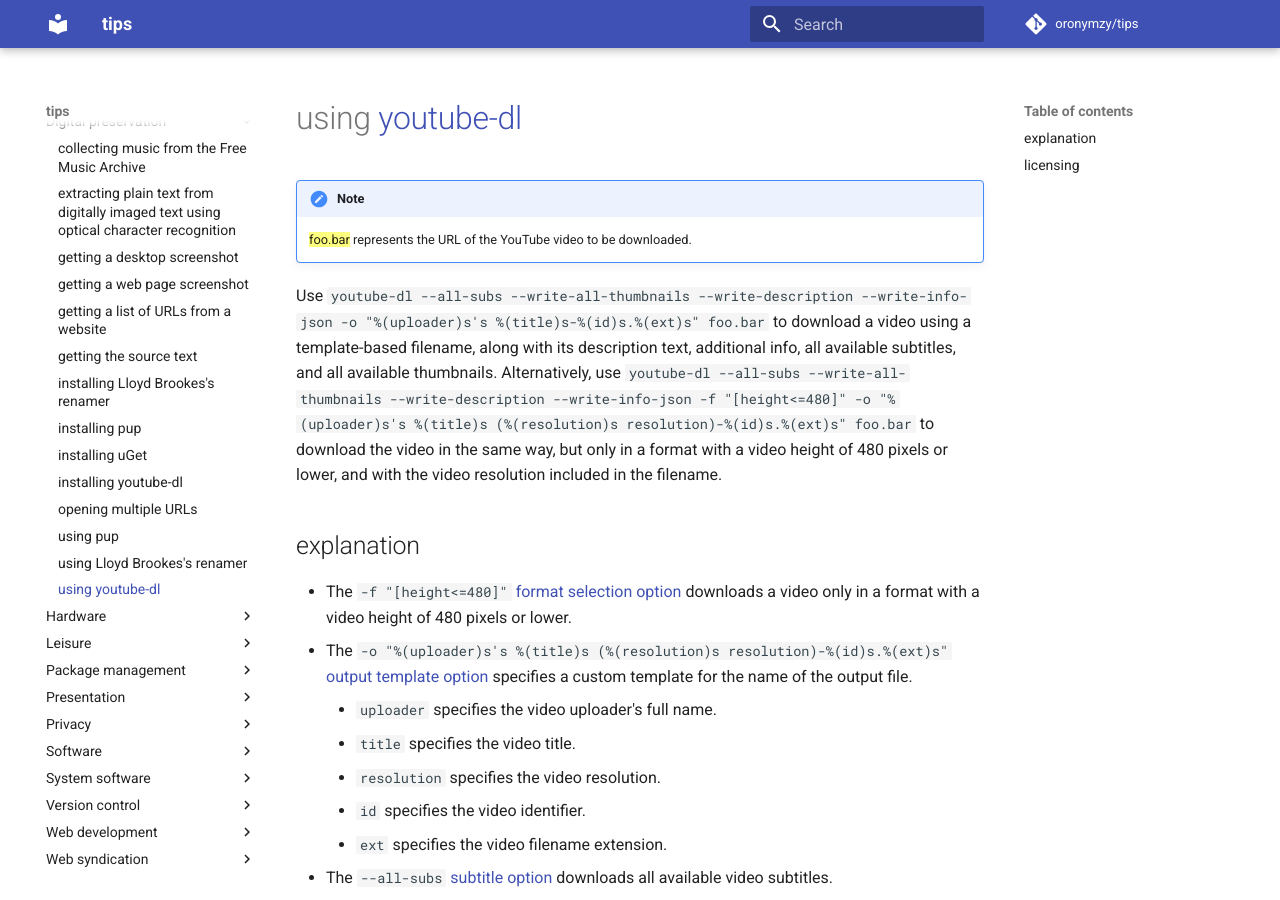
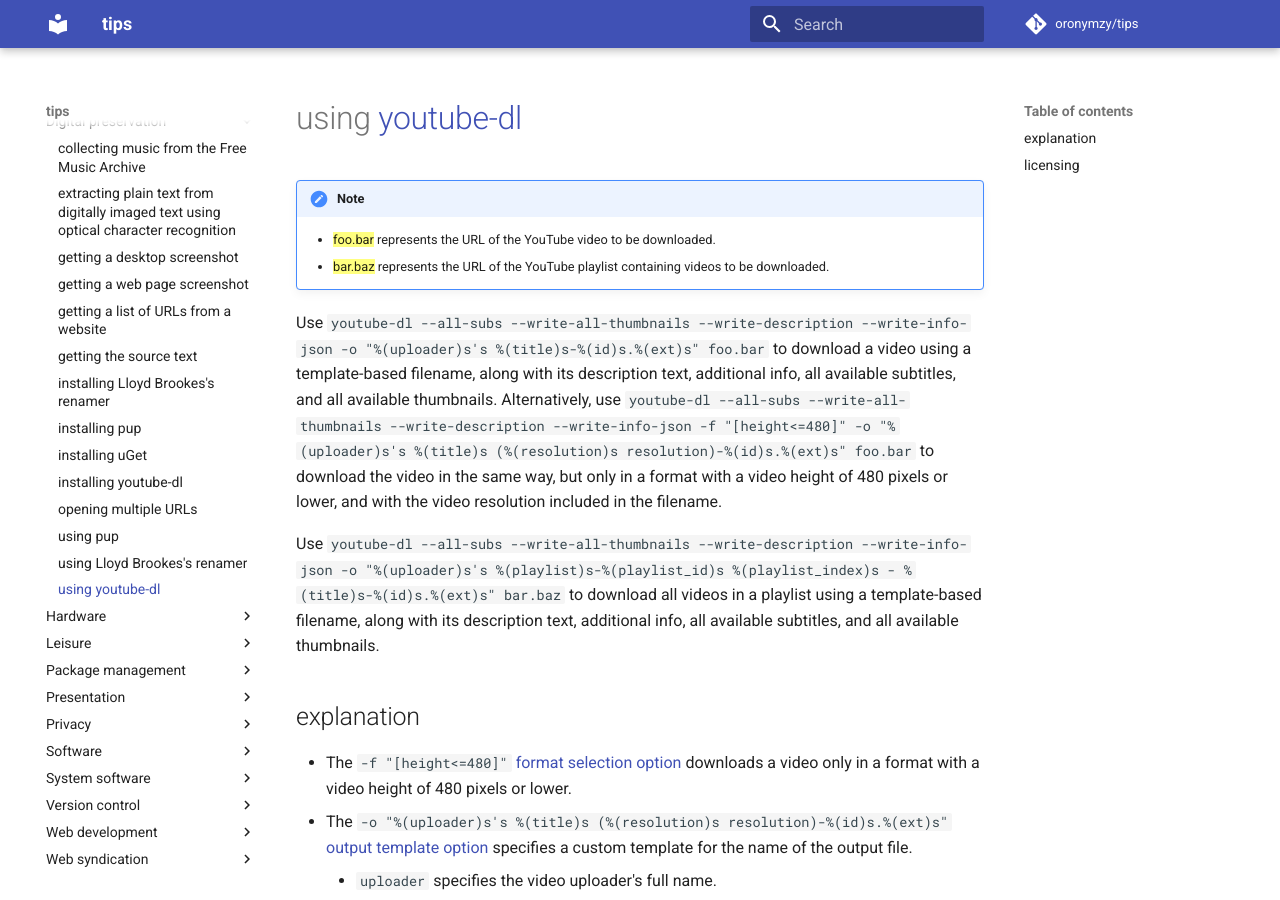
Before and after one commit to oronymzy/tips, an MkDocs documentation site: the page built from docs/usgytdl.md, in a window 1280 px wide and 900 px high. Built offline with MkDocs 1.6.1 and Material for MkDocs 9.7.7, drawn with Linux system fonts in a browser that asks for light colours; comment, search, counter and statistics services are not loaded.

Commit message:
Add script for downloading all videos in a playlist

```diff
--- a/docs/usgytdl.md
+++ b/docs/usgytdl.md
@@ -2,9 +2,12 @@
 
 !!! note
 
-    {==foo.bar==} represents the URL of the YouTube video to be downloaded.
+    - {==foo.bar==} represents the URL of the YouTube video to be downloaded.
+    - {==bar.baz==} represents the URL of the YouTube playlist containing videos to be downloaded.
 
 Use `youtube-dl --all-subs --write-all-thumbnails --write-description --write-info-json -o "%(uploader)s's %(title)s-%(id)s.%(ext)s" foo.bar` to download a video using a template-based filename, along with its description text, additional info, all available subtitles, and all available thumbnails. Alternatively, use `youtube-dl --all-subs --write-all-thumbnails --write-description --write-info-json -f "[height<=480]" -o "%(uploader)s's %(title)s (%(resolution)s resolution)-%(id)s.%(ext)s" foo.bar` to download the video in the same way, but only in a format with a video height of 480 pixels or lower, and with the video resolution included in the filename.
+
+Use `youtube-dl --all-subs --write-all-thumbnails --write-description --write-info-json -o "%(uploader)s's %(playlist)s-%(playlist_id)s %(playlist_index)s - %(title)s-%(id)s.%(ext)s" bar.baz` to download all videos in a playlist using a template-based filename, along with its description text, additional info, all available subtitles, and all available thumbnails.
 
 ## explanation
 
```
